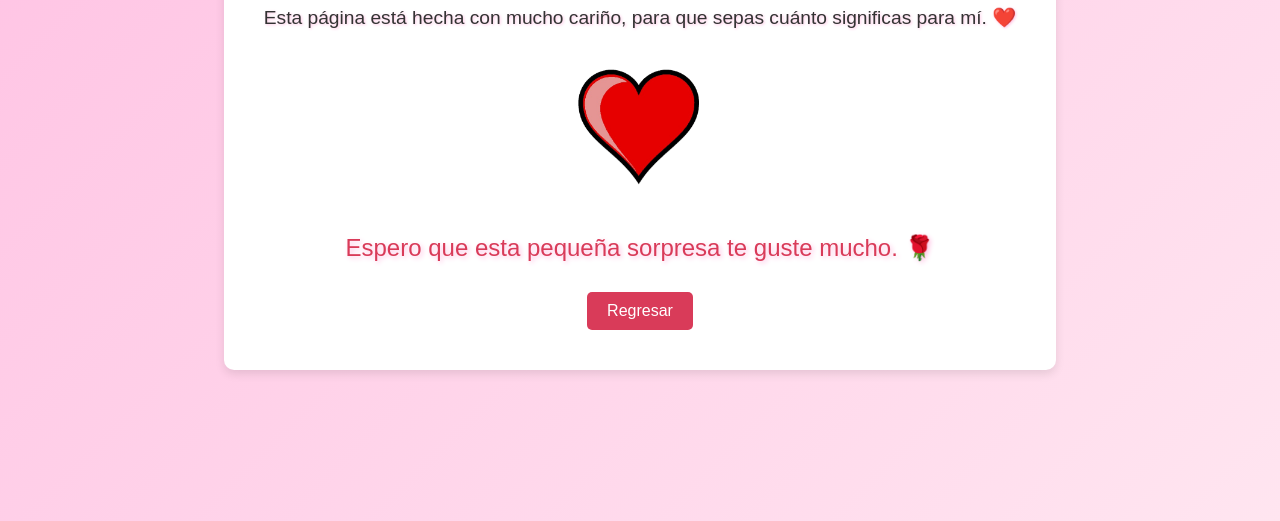
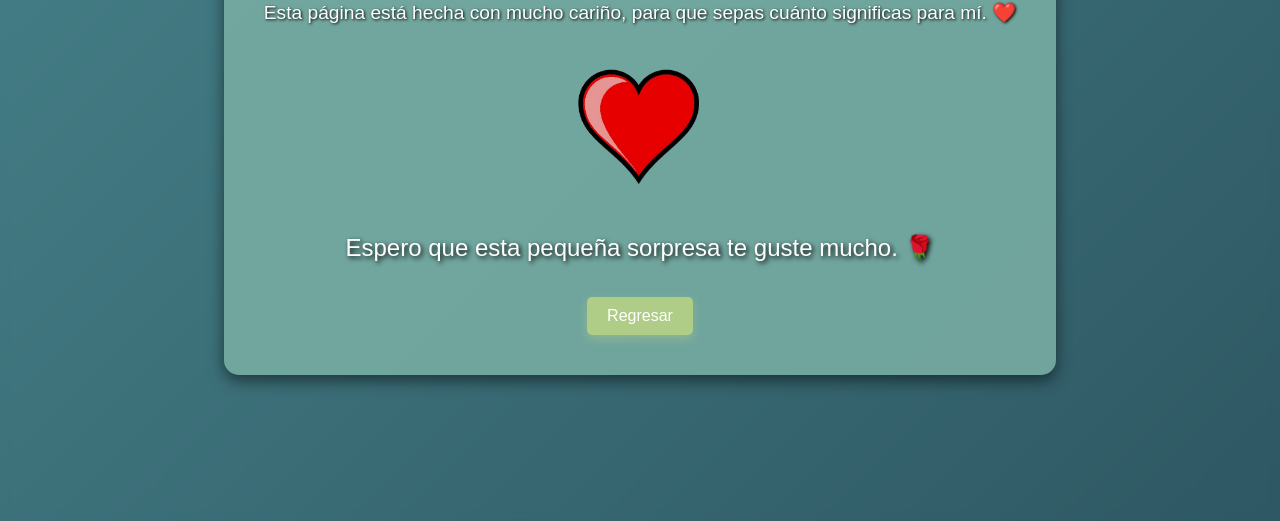
Before and after one commit to edwardxd24/for_michelle, a plain HTML site: page valentin.html in a window 1280 px wide. Shown: the part 279-800 px from the top of the page. Drawn offline with Linux system fonts and the light colour scheme.

Commit message:
Update valentin.html

```diff
--- a/valentin.html
+++ b/valentin.html
@@ -10,72 +10,42 @@
       margin: 0;
       padding: 0;
       font-family: 'Arial', sans-serif;
-      background: linear-gradient(135deg, #ffc1e3, #ffe5f0);
+      background: linear-gradient(135deg, #468189, #2e5863); /* Fondo degradado oscuro */
       display: flex;
       justify-content: center;
       align-items: center;
       height: 100vh;
       text-align: center;
-      transition: background 0.5s ease-in-out;
+      color: #ffffff; /* Texto blanco */
+      overflow: hidden; /* Ocultar scroll */
+      backdrop-filter: blur(5px); /* Efecto de desenfoque */
     }
 
     .container {
-      background-color: white;
+      background: rgba(119, 172, 162, 0.9); /* Fondo con transparencia */
       padding: 40px;
-      border-radius: 10px;
-      box-shadow: 0 4px 10px rgba(0,0,0,0.1);
-      transition: transform 0.5s ease-in-out;
+      border-radius: 15px;
+      box-shadow: 0 6px 15px rgba(0, 0, 0, 0.5); /* Sombra más intensa */
+      animation: pop-in 0.7s ease;
     }
 
     h1 {
       font-size: 2.5rem;
-      color: #d93b59;
+      color: #ffffff; /* Texto blanco */
       margin-bottom: 20px;
-      text-shadow: 2px 2px 5px #ffc1e3;
+      text-shadow: 2px 2px 5px #000000; /* Sombra oscura */
     }
 
     p {
       font-size: 1.2rem;
-      color: #333;
-      margin-bottom: 15px;
-      text-shadow: 1px 1px 3px #ffc1e3;
-    }
-
-    .imagen-pequeña {
-      width: 100px;
-      margin: 20px 0;
-    }
-
-    .invitacion {
-      font-size: 1.5rem;
-      color: #d93b59;
-      margin-top: 20px;
-      text-shadow: 2px 2px 5px #ffc1e3;
-    }
-
-    .boton {
-      display: inline-block;
-      margin-top: 15px;
-      padding: 10px 20px;
-      font-size: 1rem;
-      color: white;
-      background-color: #d93b59;
-      border: none;
-      border-radius: 5px;
-      text-decoration: none;
-      transition: background-color 0.3s ease;
-    }
-
-    .boton:hover {
-      background-color: #b02045;
-    }
-
-    .animated-text {
-      animation: fadeIn 2s ease-in-out;
+      color: #ffffff; /* Texto blanco */
+      margin-bottom: 20px;
+      text-shadow: 1px 1px 3px #000000; /* Sombra oscura */
     }
 
     .imagen-pequeña {
       width: 150px;
+      margin: 20px 0;
       cursor: pointer;
       animation: heartbeat 1.5s infinite;
       transition: transform 0.3s;
@@ -83,6 +53,32 @@
 
     .imagen-pequeña:hover {
       transform: scale(1.2);
+    }
+
+    .invitacion {
+      font-size: 1.5rem;
+      color: #ffffff; /* Texto blanco */
+      margin-top: 20px;
+      text-shadow: 2px 2px 5px #000000; /* Sombra oscura */
+    }
+
+    .boton-regresar {
+      display: inline-block;
+      margin-top: 15px;
+      padding: 10px 20px;
+      font-size: 1rem;
+      color: #ffffff; /* Texto blanco */
+      background-color: rgba(183, 210, 134, 0.9); /* Color botón */
+      border: none;
+      border-radius: 5px;
+      text-decoration: none;
+      transition: background-color 0.3s ease, transform 0.3s ease;
+      box-shadow: 0 4px 10px rgba(183, 210, 134, 0.4); /* Sombra suave */
+    }
+
+    .boton-regresar:hover {
+      background-color: rgba(183, 210, 134, 1); /* Más opaco al hover */
+      transform: scale(1.1); /* Agrandar al pasar el mouse */
     }
 
     @keyframes heartbeat {
@@ -94,51 +90,27 @@
       }
     }
 
-    .boton-regresar {
-      display: inline-block;
-      margin-top: 20px;
-      padding: 10px 20px;
-      font-size: 1rem;
-      color: white;
-      background-color: #d93b59;
-      border: none;
-      border-radius: 5px;
-      text-decoration: none;
-      transition: background-color 0.3s ease;
-    }
-
-    .boton-regresar:hover {
-      background-color: #b02045;
-    }
-
-    .container a {
-      display: inline-block;
-      margin-top: 15px;
-      padding: 10px 20px;
-      font-size: 1rem;
-      color: white;
-      background-color: #d93b59;
-      border: none;
-      border-radius: 5px;
-      text-decoration: none;
-      transition: background-color 0.3s ease, transform 0.3s ease;
-    }
-
-    .container a:hover {
-      background-color: #b02045;
-      transform: scale(1.05);
+    @keyframes pop-in {
+      from {
+        transform: scale(0.8);
+        opacity: 0;
+      }
+      to {
+        transform: scale(1);
+        opacity: 1;
+      }
     }
   </style>
 </head>
 <body>
-  <div class="container animated-container">
-    <h1 class="animated-text">¿Quieres ser mi San Valentín? 💖</h1>
-    <p class="animated-text">
+  <div class="container">
+    <h1>¿Quieres ser mi San Valentín? 💖</h1>
+    <p>
       Esta página está hecha con mucho cariño, para que sepas cuánto significas para mí. ❤️
     </p>
     <img src="corazon.png" alt="Corazón" class="imagen-pequeña">
-    <p class="invitacion animated-text">Espero que esta pequeña sorpresa te guste mucho. 🌹</p>
-    <a href="detalle.html" class="boton-regresar">Regresar</a>
+    <p class="invitacion">Espero que esta pequeña sorpresa te guste mucho. 🌹</p>
+    <a href="poema.html" class="boton-regresar">Regresar</a>
   </div>
 </body>
 </html>
```
